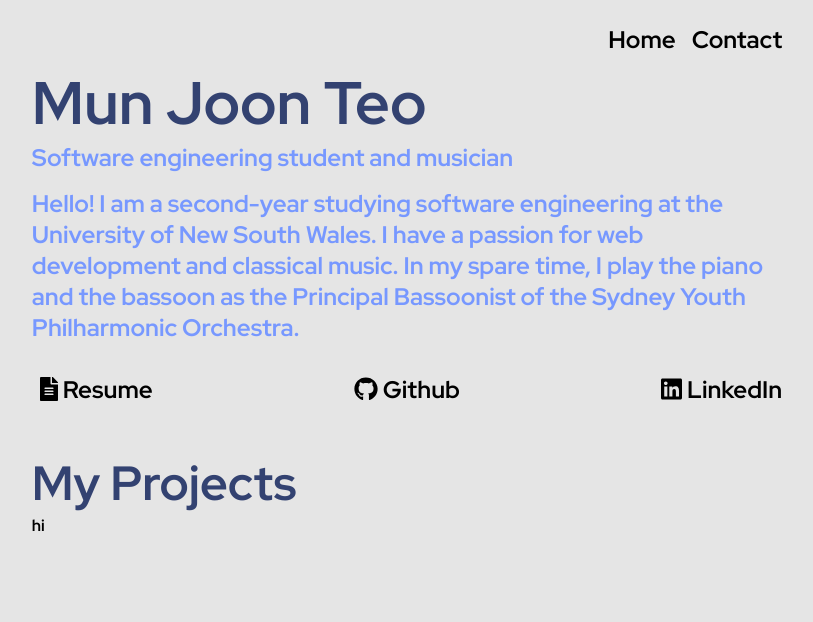
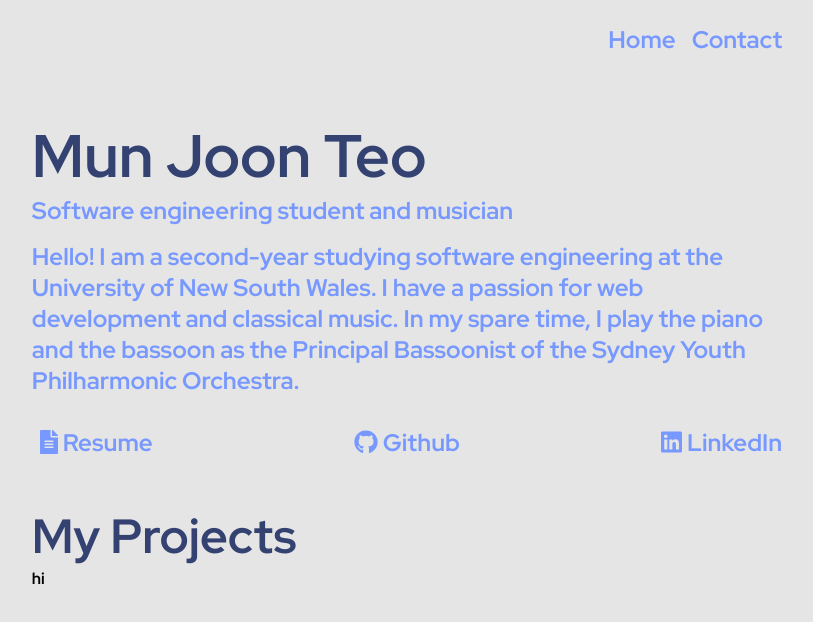
Before and after one commit to munjoonteo/website, a Gatsby site: page / in a window 1280 px wide. Shown: the whole page, without its empty margins (229-1042 px from the left). Built offline with nearby package versions, Linux system fonts and the light colour scheme; Gatsby itself is replaced by a stand-in of ours.

Commit message:
adjusted margin below navbar and link colour

```diff
--- a/src/styles/layout.module.css
+++ b/src/styles/layout.module.css
@@ -10,6 +10,7 @@
   display: flex;
   justify-content: flex-end;
   flex-grow: 1;
+  margin-bottom: 7%;
 }
 
 .links {
@@ -20,7 +21,7 @@ a {
   display: block;
   margin-top: 1rem;
   padding: 0px 8px 8px 8px;
-  color: black;
+  color: #7798ff;
   text-decoration: none;
   font-size: 1.5rem;
   transition: opacity 0.15s ease-in-out;
```
